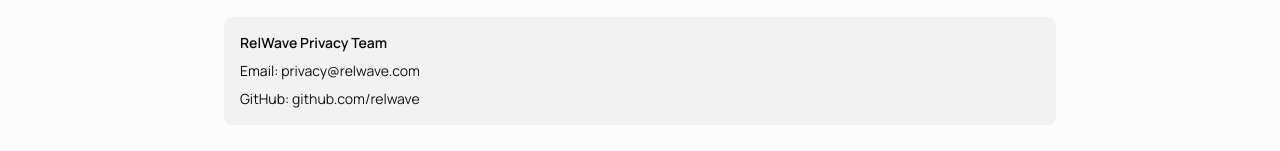
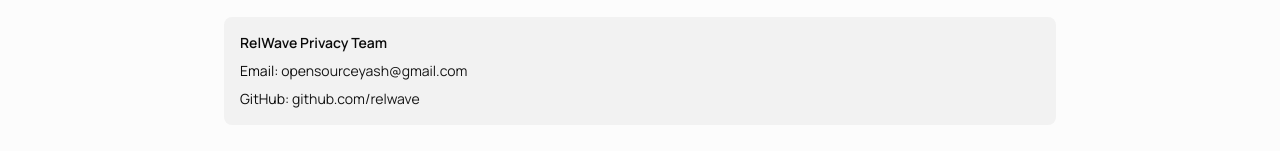
Before and after one commit to Relwave/website, a Next.js app: page /privacy in a window 1280 px wide. Shown: the part 2738-2889 px from the top of the page. Built offline with nearby package versions, Linux system fonts and the light colour scheme.

Commit message:
feat: update contact email for Privacy and Terms pages to new address

```diff
--- a/app/privacy/page.tsx
+++ b/app/privacy/page.tsx
@@ -138,7 +138,7 @@
             </p>
             <div className="bg-muted p-4 rounded-lg space-y-2 text-sm">
               <p className="font-semibold">RelWave Privacy Team</p>
-              <p>Email: <a href="mailto:privacy@relwave.com" className="text-primary hover:underline">privacy@relwave.com</a></p>
+              <p>Email: <a href="mailto:opensourceyash@gmail.com" className="text-primary hover:underline">opensourceyash@gmail.com</a></p>
               <p>GitHub: <a href="https://github.com/relwave" className="text-primary hover:underline">github.com/relwave</a></p>
             </div>
           </section>
--- a/app/terms/page.tsx
+++ b/app/terms/page.tsx
@@ -159,7 +159,7 @@
             </p>
             <div className="bg-muted p-4 rounded-lg space-y-2 text-sm">
               <p className="font-semibold">RelWave Legal</p>
-              <p>Email: <a href="mailto:legal@relwave.com" className="text-primary hover:underline">legal@relwave.com</a></p>
+              <p>Email: <a href="mailto:opensourceyash@gmail.com" className="text-primary hover:underline">opensourceyash@gmail.com</a></p>
               <p>GitHub: <a href="https://github.com/relwave" className="text-primary hover:underline">github.com/relwave</a></p>
             </div>
           </section>
```
